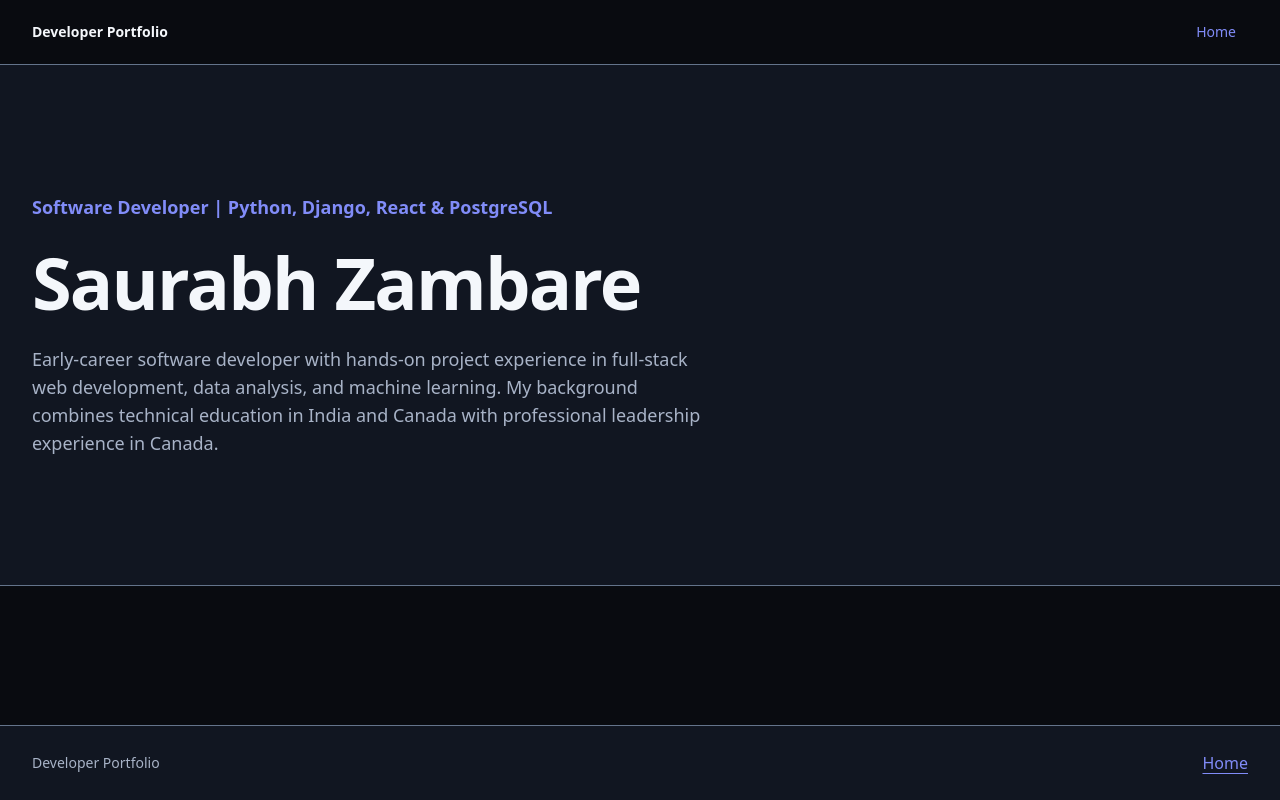
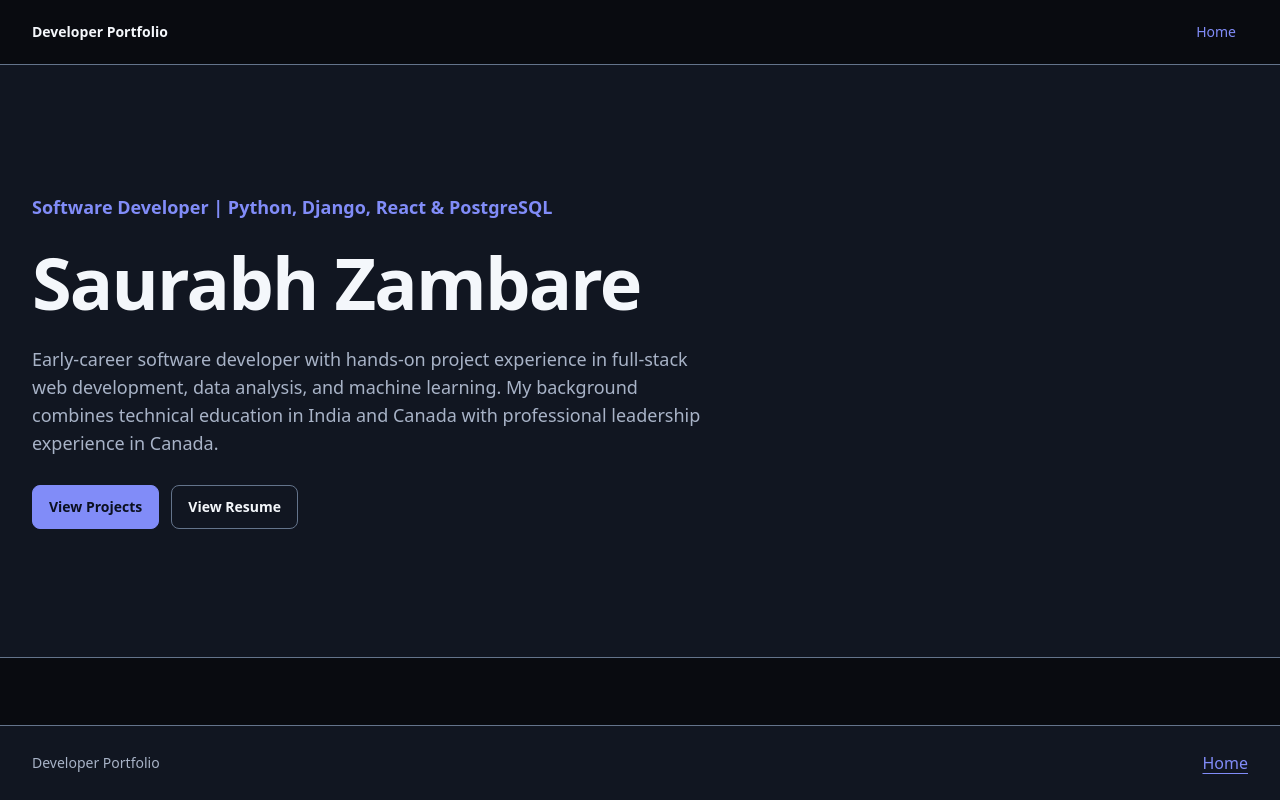
Before and after one commit to Saurabhzambare/ai-powered-developer-portfolio, a React (Vite) app in the folder frontend/: page / in a window 1280 px wide. Built offline with nearby package versions, Linux system fonts and the light colour scheme.

Commit message:
feat: add homepage hero calls to action

```diff
--- a/frontend/src/components/home/HeroSection.tsx
+++ b/frontend/src/components/home/HeroSection.tsx
@@ -1,6 +1,8 @@
 import { candidateProfile } from '../../content/candidateProfile'
+import { resumeAsset } from '../../content/resumeAsset'
 import { Container } from '../layout/Container'
 import { Heading } from '../ui/Heading'
+import { Link } from '../ui/Link'
 import { Text } from '../ui/Text'
 
 export function HeroSection() {
@@ -20,6 +22,19 @@ export function HeroSection() {
           <Text variant="body-large" tone="muted" className="max-w-2xl">
             {candidateProfile.summary}
           </Text>
+          <div className="flex flex-wrap gap-3 pt-1">
+            <Link href="#projects" variant="primary">
+              View Projects
+            </Link>
+            <Link
+              href={resumeAsset.url}
+              variant="secondary"
+              target="_blank"
+              rel="noreferrer"
+            >
+              View Resume
+            </Link>
+          </div>
         </div>
       </Container>
     </section>
```
Also changed, not shown: 1 other file (tests, documents, lock files or other folders).
